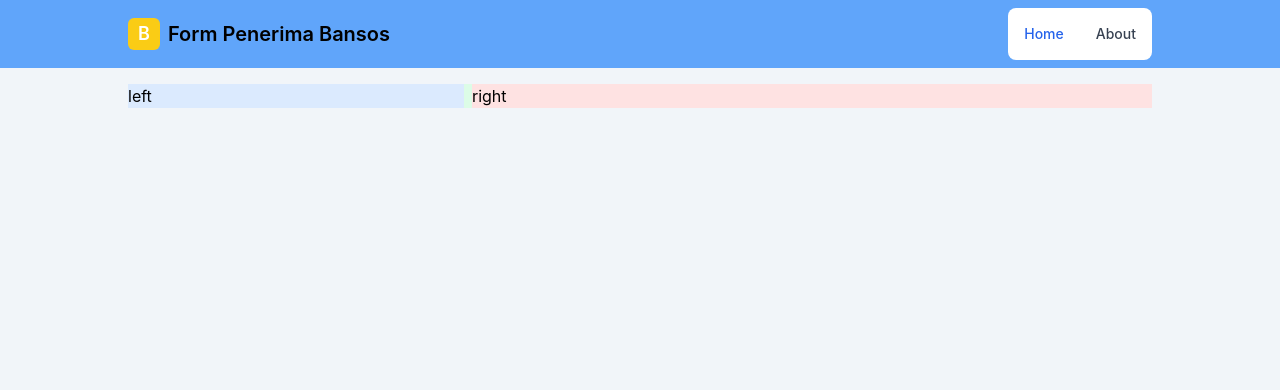
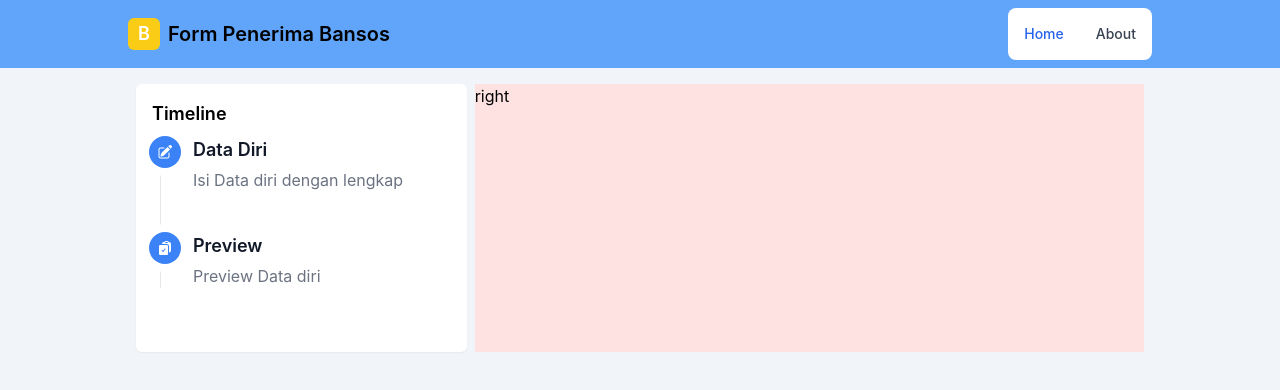
Before and after one commit to adityahimaone/FE-Form-Bansos, a React (Vite) app: page / in a window 1280 px wide. Shown: the top 390 px of the page. Built offline with nearby package versions, Linux system fonts and the light colour scheme; the HTML template or start-up script is replaced by a standard one.

Commit message:
feat: add reusable component timeline

```diff
--- a/package.json
+++ b/package.json
@@ -13,6 +13,7 @@
     "prepare": "husky install"
   },
   "dependencies": {
+    "@heroicons/react": "^2.0.5",
     "@reduxjs/toolkit": "^1.8.5",
     "react": "^18.2.0",
     "react-dom": "^18.2.0",
--- a/src/App.tsx
+++ b/src/App.tsx
@@ -1,11 +1,20 @@
 import './App.css';
+import Timeline from './components/Timeline';
 import LayoutDefault from './layout/Default';
+import ConstantTimeline from './utils/ContantsTimeLine';
 
 function App() {
   return (
     <LayoutDefault>
-      <div className="mt-4 grid grid-cols-12 gap-2">
-        <div className="col-span-12 bg-blue-100 md:col-span-4">left</div>
+      <div className="mx-2 mt-4 grid grid-cols-12 gap-2">
+        <div className="col-span-12 md:col-span-4">
+          <div className="w-100 rounded-md bg-white p-4 shadow-sm">
+            <h3 className="text-lg font-semibold">Timeline</h3>
+            <div className="p-2">
+              <Timeline timelineData={ConstantTimeline} />
+            </div>
+          </div>
+        </div>
         <div className="col-span-12 bg-red-100 md:col-span-8">right</div>
       </div>
     </LayoutDefault>
--- /dev/null
+++ b/src/components/Timeline.tsx
@@ -0,0 +1,28 @@
+interface TypesTimeline {
+  timelineData: [
+    {
+      id: number;
+      title: string;
+      description: string;
+      icon: JSX.Element;
+    },
+  ];
+}
+
+function Timeline({ timelineData }: TypesTimeline): JSX.Element {
+  return (
+    <ol className="relative border-l border-gray-200">
+      {timelineData.map((item) => (
+        <li key={item.id} className="mb-10 ml-8">
+          <span className="absolute -left-3 flex h-8 w-8 items-center justify-center rounded-full bg-blue-500 text-white ring-8 ring-white ">
+            {item.icon}
+          </span>
+          <h3 className="mb-1 text-lg font-semibold text-gray-900">{item.title}</h3>
+          <p className="text-base font-normal text-gray-500">{item.description}</p>
+        </li>
+      ))}
+    </ol>
+  );
+}
+
+export default Timeline;
--- a/src/layout/Default.tsx
+++ b/src/layout/Default.tsx
@@ -10,7 +10,7 @@ function LayoutDefault({ children }: TypesLayoutDefault): JSX.Element {
   return (
     <div className="min-h-screen bg-slate-100">
       <Header />
-      <main className="container mx-auto max-w-screen-lg bg-green-100">{children}</main>
+      <main className="container mx-auto max-w-screen-lg">{children}</main>
     </div>
   );
 }
--- /dev/null
+++ b/src/utils/ContantsTimeLine.tsx
@@ -0,0 +1,20 @@
+import { PencilSquareIcon, ClipboardDocumentCheckIcon } from '@heroicons/react/24/solid';
+
+import { ITimline } from './Types';
+
+const ConstantTimeline: ITimline[] = [
+  {
+    id: 1,
+    title: 'Data Diri',
+    description: 'Isi Data diri dengan lengkap',
+    icon: <PencilSquareIcon className="h-4 w-4" />,
+  },
+  {
+    id: 2,
+    title: 'Preview',
+    description: 'Preview Data diri',
+    icon: <ClipboardDocumentCheckIcon className="h-4 w-4" />,
+  },
+];
+
+export default ConstantTimeline;
--- /dev/null
+++ b/src/utils/Types.ts
@@ -0,0 +1,9 @@
+/* eslint-disable import/prefer-default-export */
+interface ITimline {
+  id: number;
+  title: string;
+  description: string;
+  icon: JSX.Element;
+}
+
+export type { ITimline };
```
Also changed, not shown: .prettierrc.json, 1 other file (tests, documents, lock files or other folders).
